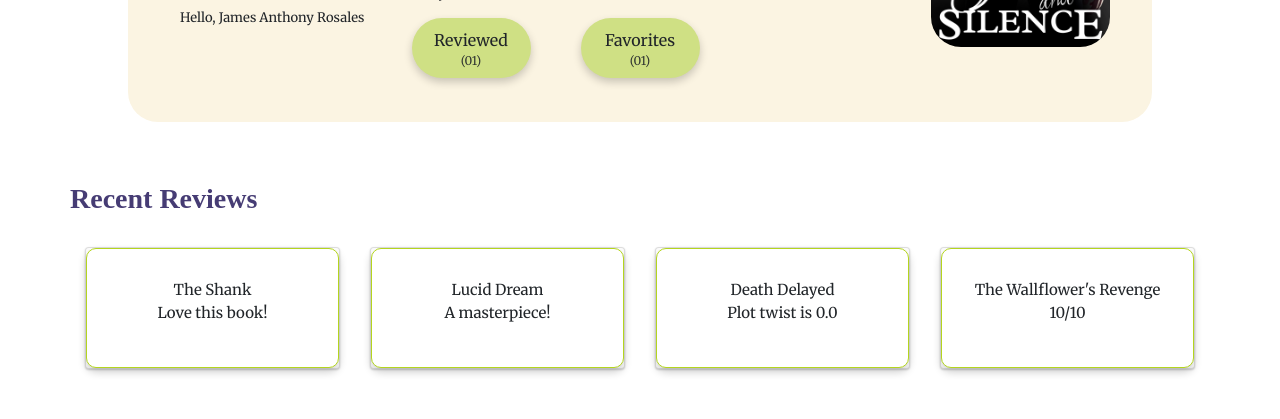
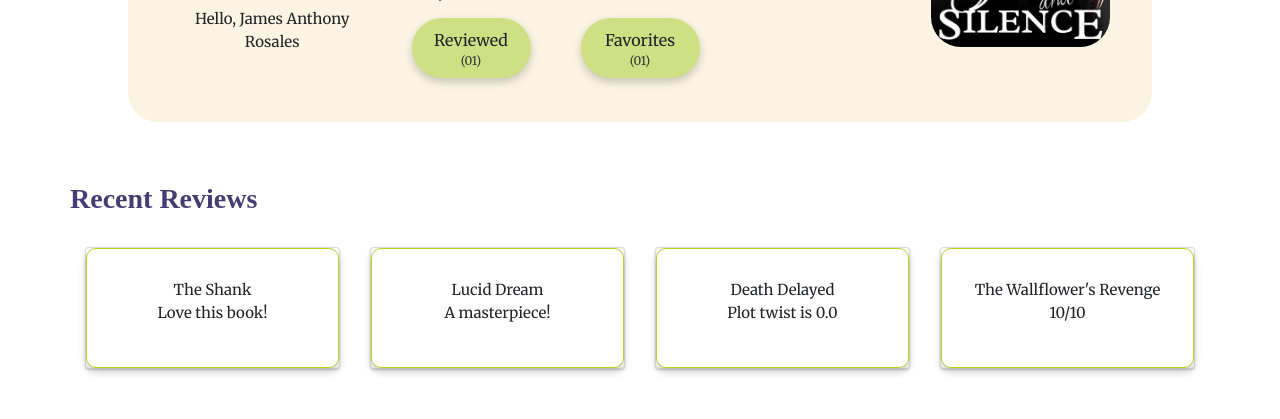
Before and after one commit to Hediphone/Book_Review_Platform, a Laravel app: page /dashboard in a window 1280 px wide. Shown: the part 431-850 px from the top of the page. Run offline with Laravel 12, Linux system fonts and the light colour scheme; a user stored in the database is signed in; data comes from the database, SQL or seed files in the repository; both versions use the stored data as it was after the commit; some web fonts are replaced.

Commit message:
username

```diff
--- a/public/asset/css/dashboard.css
+++ b/public/asset/css/dashboard.css
@@ -49,7 +49,7 @@ main{
 }
 
 .username p {
-    font-size: 20px;
+    font-size: 15px;
 }
 
 .profile_details {
--- a/resources/views/dashboard.blade.php
+++ b/resources/views/dashboard.blade.php
@@ -18,7 +18,7 @@
                             <img src="asset/images/renjun.png">
                         </div>
                         <div class="username">
-                            <p style="font-size:small;">Hello, {{ Auth::user()->name }}</p>
+                            <p class="username">Hello, {{ Auth::user()->name }}</p>
                         </div>
                     </div>
                 </div>
```
Also changed, not shown: database/database.sqlite.
